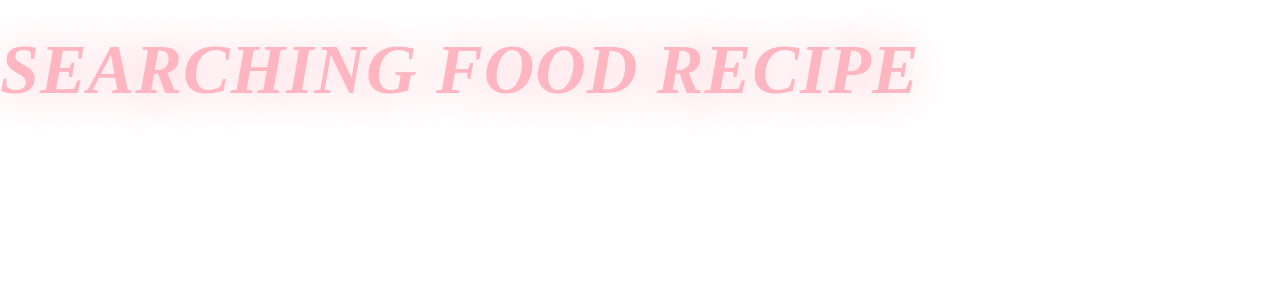
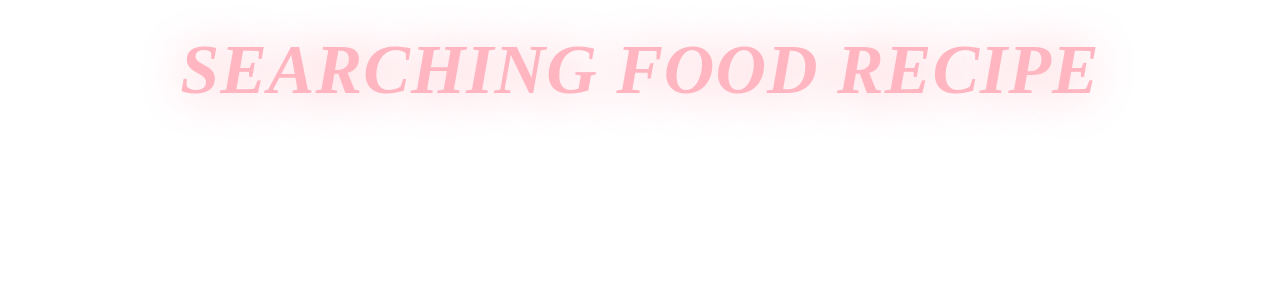
Before and after one commit to OldDognoob/FoodAPI, a React (Create React App) app in the folder my-recipe/: page / in a window 1280 px wide. Shown: the top 300 px of the page. Built offline with nearby package versions, Linux system fonts and the light colour scheme.

Commit message:
adding-api

```diff
--- a/my-recipe/src/App.js
+++ b/my-recipe/src/App.js
@@ -1,12 +1,17 @@
-import React from 'react'
+import React from "react";
 import "./App.css";
 
 const App = () => {
-    return (
-        <div>
-            <h1>Searching Food Recipe</h1>
-        </div>
-    )
-}
+  const APP_ID = "1c999786";
 
-export default App
+  const APP_KEY ="6f0457310adcf00c7cfbe5ad8746b21e";
+
+  const url = `https://api.edamam.com/search?q=chicken&app_id=${APP_ID}&app_key=${APP_KEY}`;
+  return (
+    <div className="App">
+      <h1>Searching Food Recipe</h1>
+    </div>
+  );
+};
+
+export default App;
```
